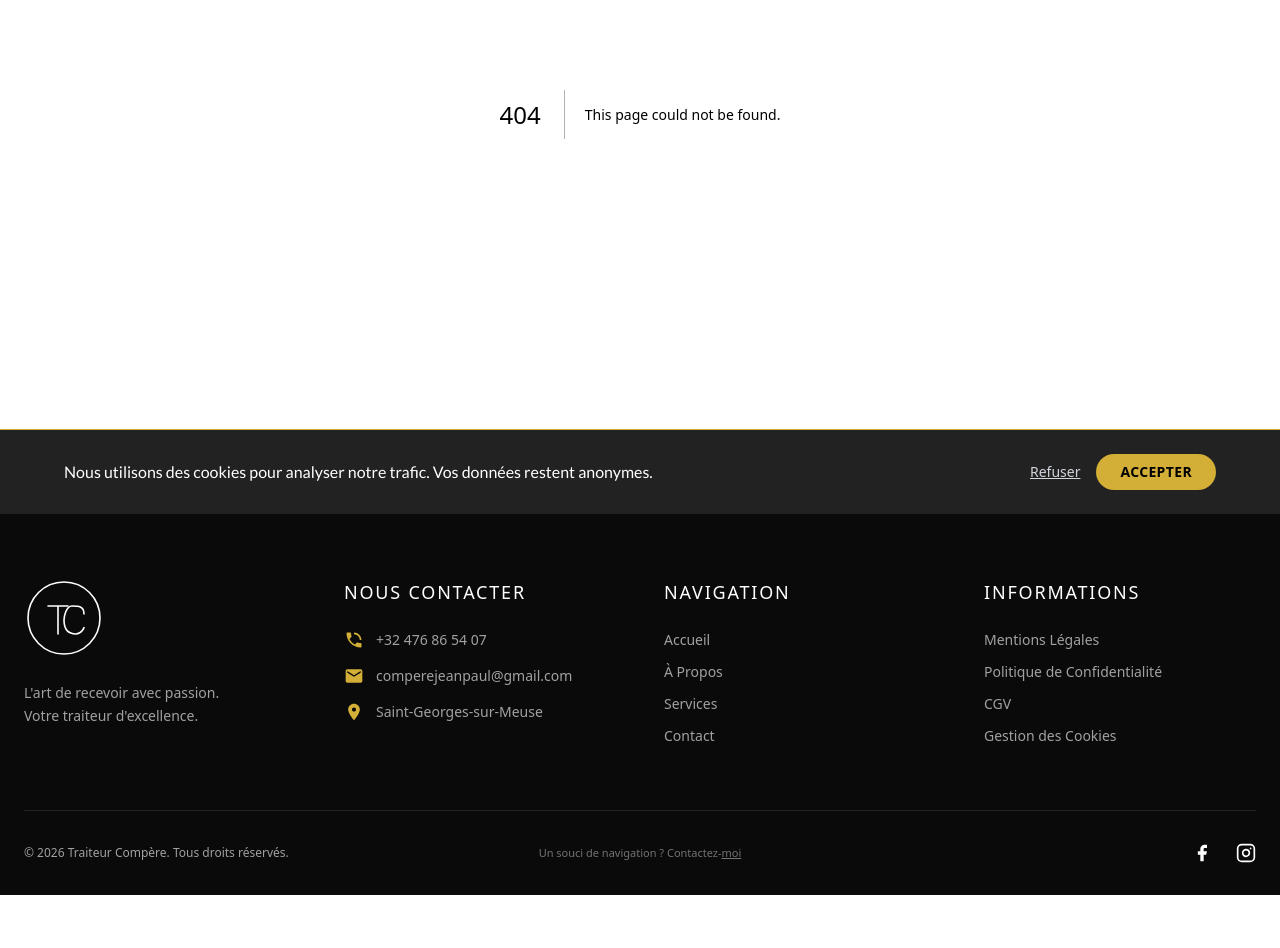
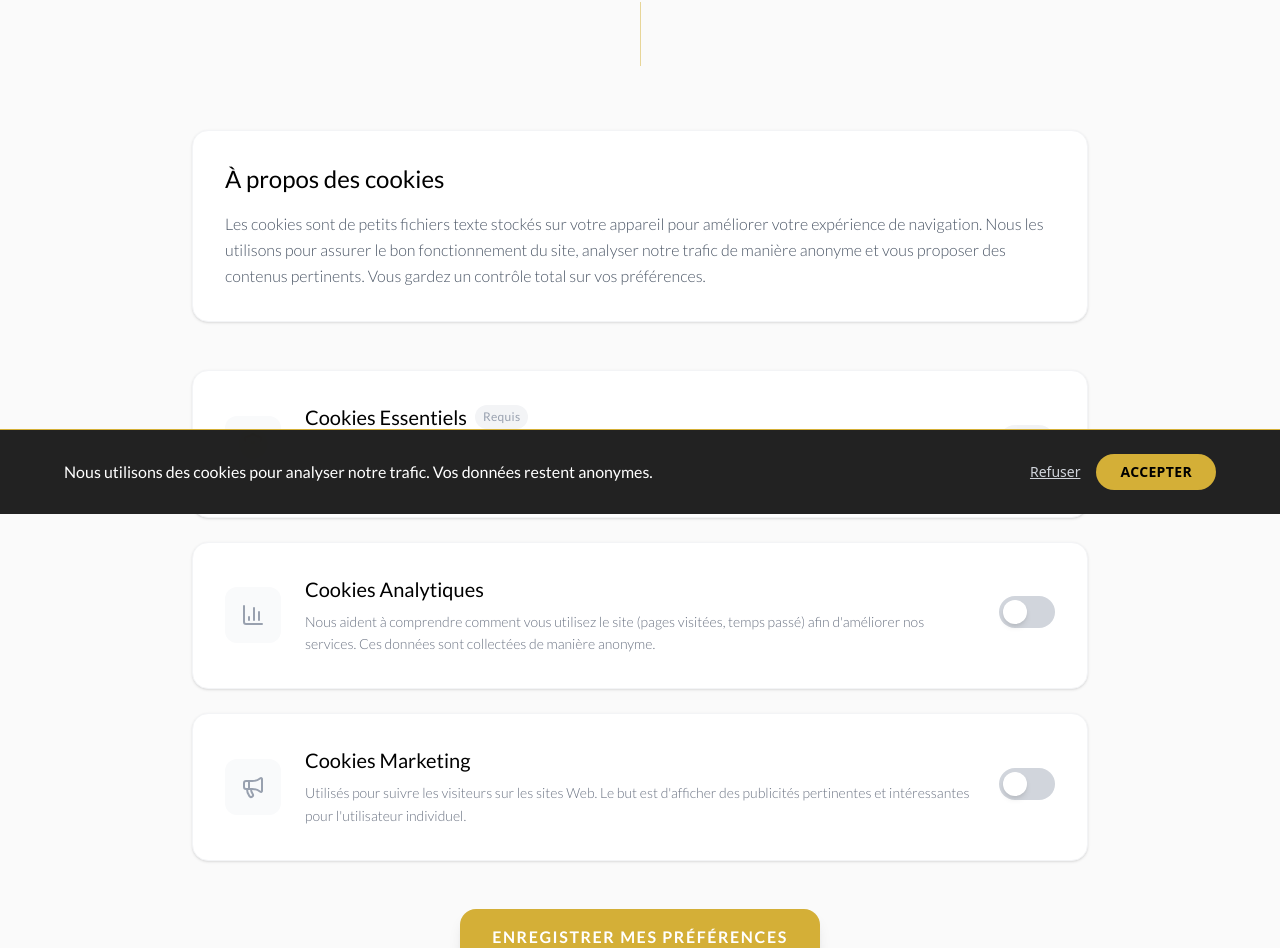
Before and after one commit to FlorianMeganck/traiteur-compere, a Next.js app: page /gestion-cookies in a window 1280 px wide. Before the commit this address had no page. Shown: the part 286-1234 px from the top of the page. Before the commit the page ends 1181 px from the top, so only its background shows below. Built offline with nearby package versions, Linux system fonts and the light colour scheme; a web font is replaced by a local one.

Commit message:
ajout page cookies

```diff
--- /dev/null
+++ b/app/gestion-cookies/page.tsx
@@ -0,0 +1,206 @@
+"use client";
+
+import { useState, useEffect } from "react";
+import { motion, AnimatePresence } from "framer-motion";
+import { Check, Shield, BarChart3, Megaphone } from "lucide-react";
+
+interface CookiePreferences {
+    essential: boolean;
+    analytical: boolean;
+    marketing: boolean;
+}
+
+export default function GestionCookies() {
+    const [preferences, setPreferences] = useState<CookiePreferences>({
+        essential: true, // Always true
+        analytical: false,
+        marketing: false,
+    });
+    const [showToast, setShowToast] = useState(false);
+
+    useEffect(() => {
+        const storedPreferences = localStorage.getItem("cookie_preferences");
+        if (storedPreferences) {
+            try {
+                setPreferences(JSON.parse(storedPreferences));
+            } catch (e) {
+                console.error("Failed to parse cookie preferences", e);
+            }
+        }
+    }, []);
+
+    const handleToggle = (key: keyof CookiePreferences) => {
+        if (key === "essential") return; // Prevent toggling essential
+        setPreferences((prev) => ({ ...prev, [key]: !prev[key] }));
+    };
+
+    const handleSave = () => {
+        localStorage.setItem("cookie_preferences", JSON.stringify(preferences));
+        setShowToast(true);
+        setTimeout(() => setShowToast(false), 3000);
+    };
+
+    return (
+        <main className="min-h-screen bg-neutral-50 py-32 px-6 font-sans">
+            <div className="max-w-4xl mx-auto">
+                {/* --- Header --- */}
+                <div className="text-center mb-16">
+                    <h1 className="text-4xl md:text-5xl font-serif text-black mb-6">
+                        Gestion des Cookies
+                    </h1>
+                    <p className="text-lg text-gray-500 font-light max-w-2xl mx-auto">
+                        Nous respectons votre vie privée. Choisissez les cookies que vous
+                        souhaitez autoriser pour une expérience personnalisée.
+                    </p>
+                    <div className="w-[1px] h-16 bg-[#D4AF37] mx-auto mt-8 opacity-50"></div>
+                </div>
+
+                {/* --- Explanatory Section --- */}
+                <section className="mb-12 bg-white p-8 rounded-2xl shadow-sm border border-gray-100">
+                    <h2 className="text-2xl font-serif text-black mb-4">
+                        À propos des cookies
+                    </h2>
+                    <p className="text-gray-600 leading-relaxed font-light">
+                        Les cookies sont de petits fichiers texte stockés sur votre appareil
+                        pour améliorer votre expérience de navigation. Nous les utilisons
+                        pour assurer le bon fonctionnement du site, analyser notre trafic de
+                        manière anonyme et vous proposer des contenus pertinents. Vous
+                        gardez un contrôle total sur vos préférences.
+                    </p>
+                </section>
+
+                {/* --- Preferences Section --- */}
+                <section className="space-y-6">
+                    {/* Essential Cookies */}
+                    <CookieCard
+                        title="Cookies Essentiels"
+                        description="Nécessaires au fonctionnement du site. Ils permettent la navigation de base et l'accès aux zones sécurisées. Le site ne peut pas fonctionner correctement sans ces cookies."
+                        icon={<Shield className="w-6 h-6 text-[#D4AF37]" />}
+                        isActive={preferences.essential}
+                        isLocked={true}
+                        onToggle={() => { }}
+                    />
+
+                    {/* Analytical Cookies */}
+                    <CookieCard
+                        title="Cookies Analytiques"
+                        description="Nous aident à comprendre comment vous utilisez le site (pages visitées, temps passé) afin d'améliorer nos services. Ces données sont collectées de manière anonyme."
+                        icon={<BarChart3 className="w-6 h-6 text-gray-400 group-hover:text-[#D4AF37] transition-colors" />}
+                        isActive={preferences.analytical}
+                        isLocked={false}
+                        onToggle={() => handleToggle("analytical")}
+                    />
+
+                    {/* Marketing Cookies */}
+                    <CookieCard
+                        title="Cookies Marketing"
+                        description="Utilisés pour suivre les visiteurs sur les sites Web. Le but est d'afficher des publicités pertinentes et intéressantes pour l'utilisateur individuel."
+                        icon={<Megaphone className="w-6 h-6 text-gray-400 group-hover:text-[#D4AF37] transition-colors" />}
+                        isActive={preferences.marketing}
+                        isLocked={false}
+                        onToggle={() => handleToggle("marketing")}
+                    />
+                </section>
+
+                {/* --- Save Button --- */}
+                <div className="mt-12 text-center">
+                    <button
+                        onClick={handleSave}
+                        className="bg-[#D4AF37] text-white px-8 py-4 rounded-2xl font-bold uppercase tracking-widest hover:bg-black transition-all duration-300 shadow-lg hover:shadow-xl transform hover:-translate-y-1"
+                    >
+                        Enregistrer mes préférences
+                    </button>
+                </div>
+            </div>
+
+            {/* --- Toast Notification --- */}
+            <AnimatePresence>
+                {showToast && (
+                    <motion.div
+                        initial={{ opacity: 0, y: 50 }}
+                        animate={{ opacity: 1, y: 0 }}
+                        exit={{ opacity: 0, y: 50 }}
+                        className="fixed bottom-8 right-8 bg-green-600 text-white px-6 py-4 rounded-xl shadow-2xl flex items-center gap-3 z-50"
+                    >
+                        <div className="bg-white/20 p-1 rounded-full">
+                            <Check className="w-4 h-4" />
+                        </div>
+                        <span className="font-semibold">Préférences enregistrées !</span>
+                    </motion.div>
+                )}
+            </AnimatePresence>
+        </main>
+    );
+}
+
+// --- Components ---
+
+function CookieCard({
+    title,
+    description,
+    icon,
+    isActive,
+    isLocked,
+    onToggle,
+}: {
+    title: string;
+    description: string;
+    icon: React.ReactNode;
+    isActive: boolean;
+    isLocked: boolean;
+    onToggle: () => void;
+}) {
+    return (
+        <div className="group bg-white p-6 md:p-8 rounded-2xl shadow-sm border border-gray-100 flex flex-col md:flex-row items-start md:items-center gap-6 hover:shadow-md transition-shadow duration-300">
+            {/* Icon Area */}
+            <div className="bg-gray-50 p-4 rounded-xl group-hover:bg-[#F9F7F1] transition-colors duration-300">
+                {icon}
+            </div>
+
+            {/* Text Area */}
+            <div className="flex-1">
+                <h3 className="text-xl font-serif text-black mb-2 flex items-center gap-2">
+                    {title}
+                    {isLocked && <span className="text-xs bg-gray-100 text-gray-400 px-2 py-1 rounded-full font-sans tracking-wide">Requis</span>}
+                </h3>
+                <p className="text-sm text-gray-500 font-light leading-relaxed">
+                    {description}
+                </p>
+            </div>
+
+            {/* Toggle Area */}
+            <div className="self-end md:self-center mt-4 md:mt-0">
+                <Switch checked={isActive} onChange={onToggle} disabled={isLocked} />
+            </div>
+        </div>
+    );
+}
+
+function Switch({
+    checked,
+    onChange,
+    disabled,
+}: {
+    checked: boolean;
+    onChange: () => void;
+    disabled: boolean;
+}) {
+    return (
+        <button
+            onClick={onChange}
+            disabled={disabled}
+            className={`relative w-14 h-8 rounded-full transition-colors duration-300 focus:outline-none ${disabled
+                    ? "bg-gray-200 cursor-not-allowed opacity-50"
+                    : checked
+                        ? "bg-[#D4AF37]"
+                        : "bg-gray-300 hover:bg-gray-400"
+                }`}
+        >
+            <motion.div
+                className="absolute top-1 left-1 w-6 h-6 bg-white rounded-full shadow-md"
+                animate={{ x: checked ? 24 : 0 }}
+                transition={{ type: "spring", stiffness: 500, damping: 30 }}
+            />
+        </button>
+    );
+}
```
